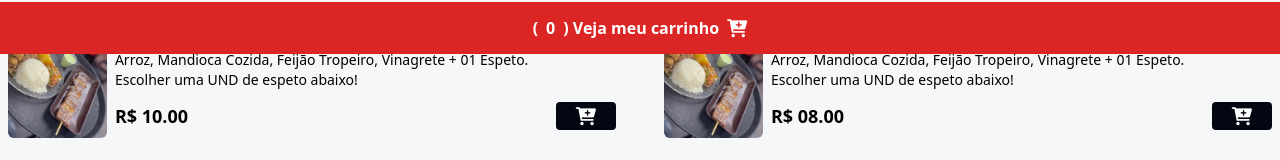
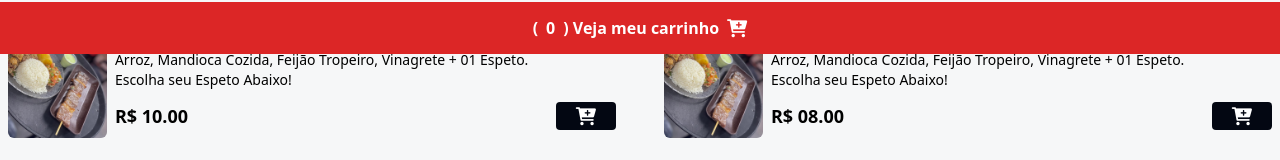
Before and after one commit to oriongraciano/CardapioOnlineJunin, a website: page index.html in a window 1280 px wide. Shown: the part 746-906 px from the top of the page. Drawn offline with nearby package versions, Linux system fonts and the light colour scheme.

Commit message:
Update index.html

```diff
--- a/index.html
+++ b/index.html
@@ -100,7 +100,7 @@
                 <div class="w-full">
                     <p class="font-bold">Jantinha Grande Com Espeto</p>
                     <p class="text-sm">Arroz, Mandioca Cozida, Feijão Tropeiro, Vinagrete + 01 Espeto.</p>
-                    <p class="text-sm">Escolher uma UND de espeto abaixo!</p>
+                    <p class="text-sm">Escolha seu Espeto Abaixo!</p>
                     <div class="flex items-center gap-2 justify-between mt-3">
                         <p class="font-bold text-lg">R$ 10.00</p>
                         <button class="bg-gray-950 px-5 rounded add-to-cart-btn" data-name="Jantinha Grande Com Espeto"
@@ -120,7 +120,7 @@
                 <div class="w-full">
                     <p class="font-bold">Jantinha Media Com Espeto </p>
                     <p class="text-sm">Arroz, Mandioca Cozida, Feijão Tropeiro, Vinagrete + 01 Espeto.</p>
-                    <p class="text-sm">Escolher uma UND de espeto abaixo!</p>
+                    <p class="text-sm">Escolha seu Espeto Abaixo!</p>
                     <div class="flex items-center gap-2 justify-between mt-3">
                         <p class="font-bold text-lg">R$ 08.00</p>
                         <button class="bg-gray-950 px-5 rounded add-to-cart-btn" data-name="Jantinha Media com Espeto"
```
